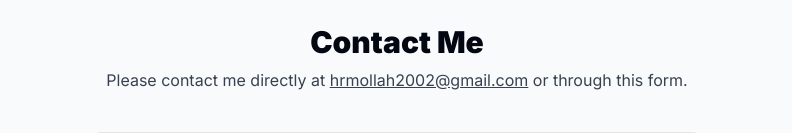
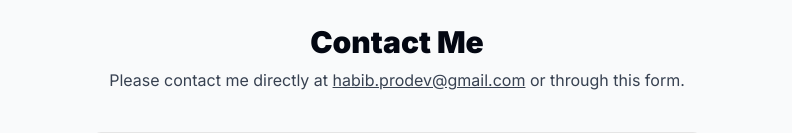
Before and after one commit to habibium/habibmollah-v2, a Next.js app: page / in a window 1280 px wide. Shown: the part 5170-5303 px from the top of the page, without its empty margins (243-1035 px from the left). Built offline with nearby package versions, Linux system fonts and the light colour scheme; no server answers.

Commit message:
update email

```diff
--- a/components/Contact.tsx
+++ b/components/Contact.tsx
@@ -20,8 +20,8 @@
 
       <p className="-mt-6 text-gray-700 dark:text-white/80">
         Please contact me directly at{" "}
-        <a className="underline" href="mailto:hrmollah2002@gmail.com">
-          hrmollah2002@gmail.com
+        <a className="underline" href="mailto:habib.prodev@gmail.com">
+          habib.prodev@gmail.com
         </a>{" "}
         or through this form.
       </p>
```
